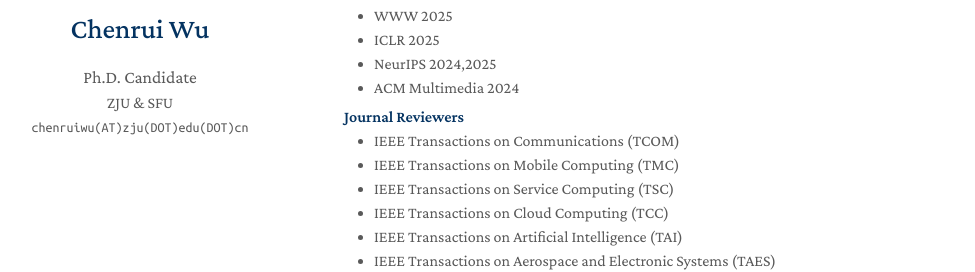
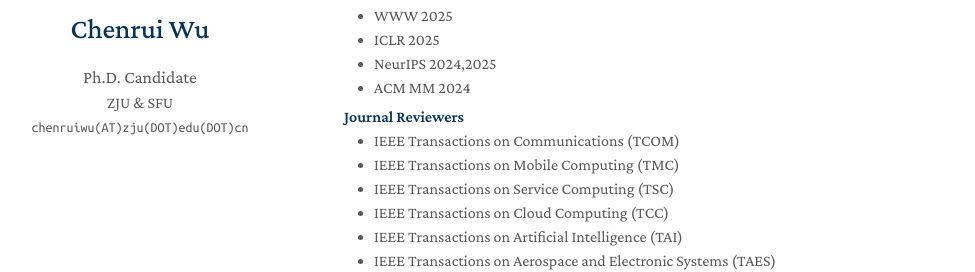
Before and after one commit to wuchenrui/wuchenrui.github.io, a Jekyll site: the page built from index.md, in a window 1280 px wide and 900 px high, scrolled down 2467 px. Shown: the part 181-453 px from the top of the window, without its empty margins (136-1111 px from the left). Built offline with Jekyll 4.4.1, drawn with Linux system fonts in a browser that asks for light colours; a style sheet for code colours, icons or effects is not loaded; our own code applies the rules of GitHub Pages for plain Markdown files.

Commit message:
Shorten ACM Multimedia to ACM MM in services.md

```diff
--- a/_includes/services.md
+++ b/_includes/services.md
@@ -11,7 +11,7 @@
   <li>WWW 2025</li>
   <li>ICLR 2025</li>
   <li>NeurIPS 2024,2025</li>
-  <li>ACM Multimedia 2024</li>
+  <li>ACM MM 2024</li>
 </ul>
 
 <h4 style="margin:0 10px 0;">Journal Reviewers</h4>
```
